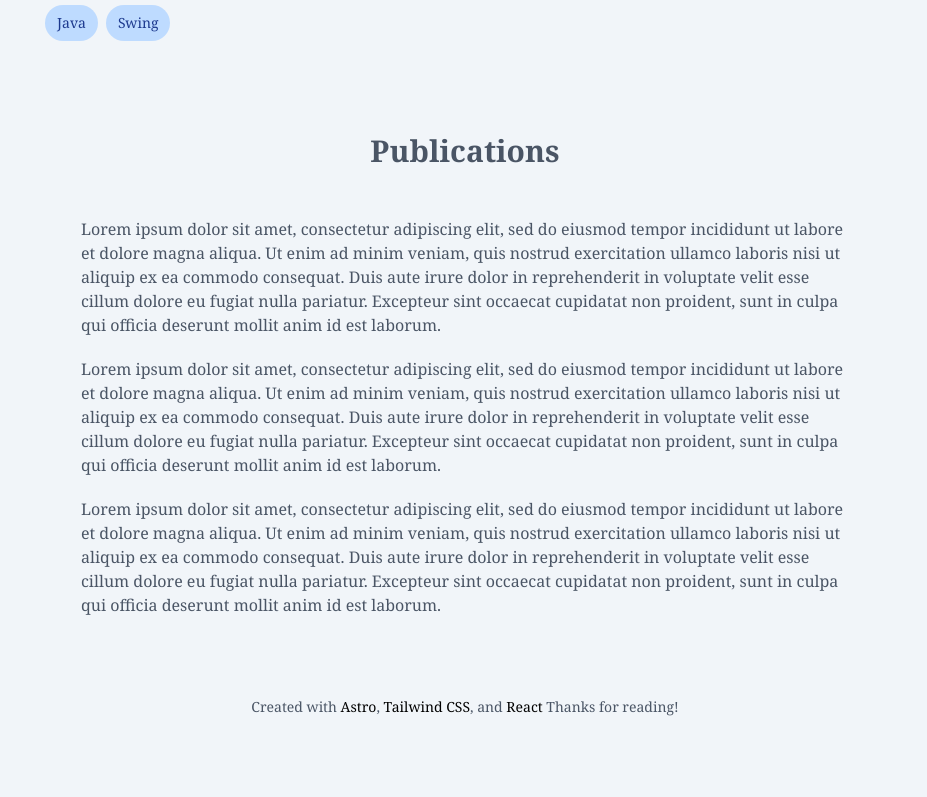
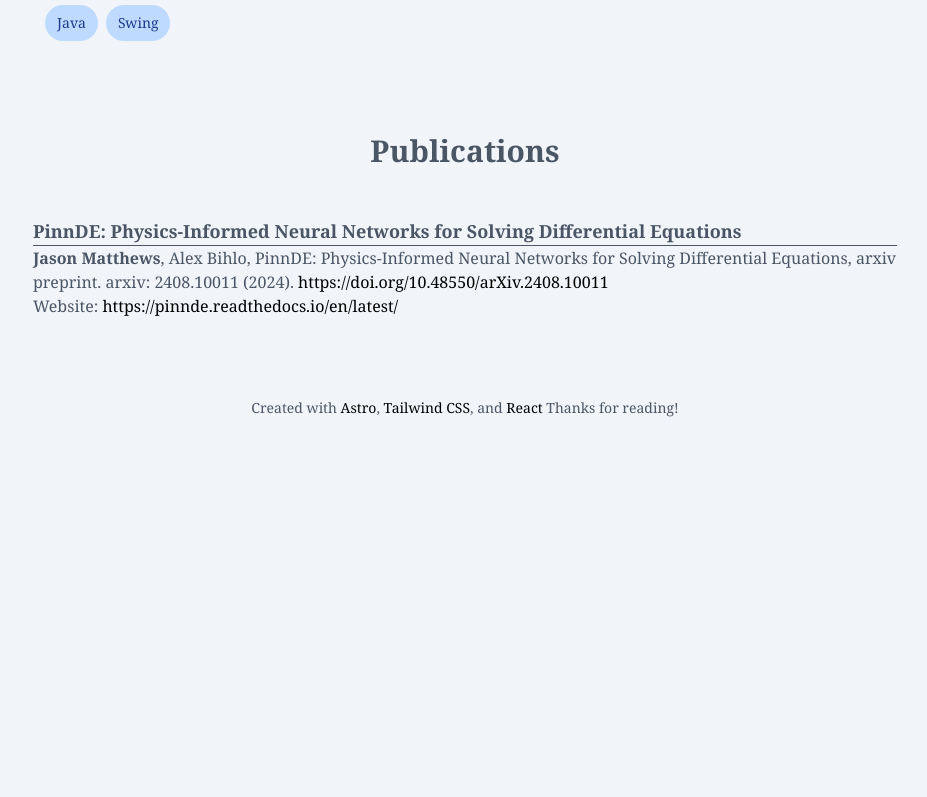
Before and after one commit to JB55Matthews/personal-website, an Astro site: page / in a window 1280 px wide. Shown: the part 3574-4371 px from the top of the page, without its empty margins (175-1102 px from the left). After the commit the page ends 4072 px from the top, so only its background shows below. Built offline with nearby package versions, Linux system fonts and the light colour scheme; Astro itself is replaced by a stand-in of ours.

Commit message:
update publications

```diff
--- a/src/pages/index.astro
+++ b/src/pages/index.astro
@@ -110,7 +110,7 @@ import "../styles/global.css";
 				<div class="xl:flex xl:flex-1">
 					<ExperienceBlock
 						role="Seasonal Associate"
-						company="Kent Building Supplies" link="https://www.aboutamazon.com/about-us"
+						company="Kent Building Supplies" link="https://kent.ca/en/about"
 						duration="May--Sep, 2020--2023"
 						desc="Lorem ipsum dolor sit amet, consectetur adipiscing elit, sed do eiusmod tempor incididunt ut labore et dolore magna aliqua. Ut enim ad minim veniam, quis nostrud exercitation ullamco laboris nisi ut aliquip ex ea commodo consequat. Duis aute irure dolor in reprehenderit in voluptate velit esse cillum dolore eu fugiat nulla pariatur. Excepteur sint occaecat cupidatat non proident, sunt in culpa qui officia deserunt mollit anim id est laborum."
 					>
@@ -136,7 +136,7 @@ import "../styles/global.css";
 					<SkillTag skill="Python"/>
 					<SkillTag skill="C++"/>
 					<SkillTag skill="Twine"/>
-					<SkillTag skill="Tensorflow"/>
+					<SkillTag skill="TensorFlow"/>
 					<SkillTag skill="JAX"/>
 					<SkillTag skill="ReadTheDocs"/>
 					<SkillTag skill="ArXiv"/>
@@ -201,37 +201,36 @@ import "../styles/global.css";
 				</div>
 		</div>
 
-		<div id="publications", class="px-12">
+		<div id="publications">
 			<div class="pt-12 flex justify-center text-3xl font-bold">
 				Publications
 			</div>
-			<div class="lg:pt-12 pt-8 lg:mx-40 justify-center space-y-5">
+			<div class="lg:pt-12 pt-8 lg:mx-40 justify-center">
+				<p class="text-lg font-bold">
+					PinnDE: Physics-Informed Neural Networks for Solving
+					Differential Equations
+				</p>
+				<hr/>
 				<p>
-					Lorem ipsum dolor sit amet, consectetur adipiscing elit, sed do eiusmod tempor incididunt ut labore et dolore magna aliqua.
-					Ut enim ad minim veniam, quis nostrud exercitation ullamco laboris nisi ut aliquip ex ea commodo consequat. Duis aute irure
-					dolor in reprehenderit in voluptate velit esse cillum dolore eu fugiat nulla pariatur. Excepteur sint occaecat cupidatat non
-					proident, sunt in culpa qui officia deserunt mollit anim id est laborum.
+					<a class="font-bold">Jason Matthews</a>, Alex Bihlo, PinnDE: Physics-Informed Neural Networks for Solving
+					Differential Equations, arxiv preprint. arxiv: 2408.10011 (2024).
+					<a href="https://doi.org/10.48550/arXiv.2408.10011", class="text-black hover:text-cyan-600" target="_blank">
+						https://doi.org/10.48550/arXiv.2408.10011
+					</a>
 				</p>
 				<p>
-					Lorem ipsum dolor sit amet, consectetur adipiscing elit, sed do eiusmod tempor incididunt ut labore et dolore magna aliqua.
-					Ut enim ad minim veniam, quis nostrud exercitation ullamco laboris nisi ut aliquip ex ea commodo consequat. Duis aute irure
-					dolor in reprehenderit in voluptate velit esse cillum dolore eu fugiat nulla pariatur. Excepteur sint occaecat cupidatat non
-					proident, sunt in culpa qui officia deserunt mollit anim id est laborum.
-				</p>
-				<p>
-					Lorem ipsum dolor sit amet, consectetur adipiscing elit, sed do eiusmod tempor incididunt ut labore et dolore magna aliqua.
-					Ut enim ad minim veniam, quis nostrud exercitation ullamco laboris nisi ut aliquip ex ea commodo consequat. Duis aute irure
-					dolor in reprehenderit in voluptate velit esse cillum dolore eu fugiat nulla pariatur. Excepteur sint occaecat cupidatat non
-					proident, sunt in culpa qui officia deserunt mollit anim id est laborum.
+					Website: <a href="https://pinnde.readthedocs.io/en/latest/", class="text-black hover:text-cyan-600" target="_blank">
+						https://pinnde.readthedocs.io/en/latest/
+					</a>
 				</p>
 			</div>
 		</div>
 
 
 		<div id="footer" class="px-12 py-20 text-center text-gray-600 text-sm">
-			Created with <a class="text-black hover:text-cyan-600" href="https://astro.build">Astro</a>,
-			<a class="text-black hover:text-cyan-600" href="https://tailwindcss.com">Tailwind CSS</a>, and
-			<a class="text-black hover:text-cyan-600" href="https://react.dev/">React</a> Thanks for reading!
+			Created with <a class="text-black hover:text-cyan-600" href="https://astro.build" target="_blank">Astro</a>,
+			<a class="text-black hover:text-cyan-600" href="https://tailwindcss.com" target="_blank">Tailwind CSS</a>, and
+			<a class="text-black hover:text-cyan-600" href="https://react.dev/" target="_blank">React</a> Thanks for reading!
 		</div>
 	</body>
 </html>
```
